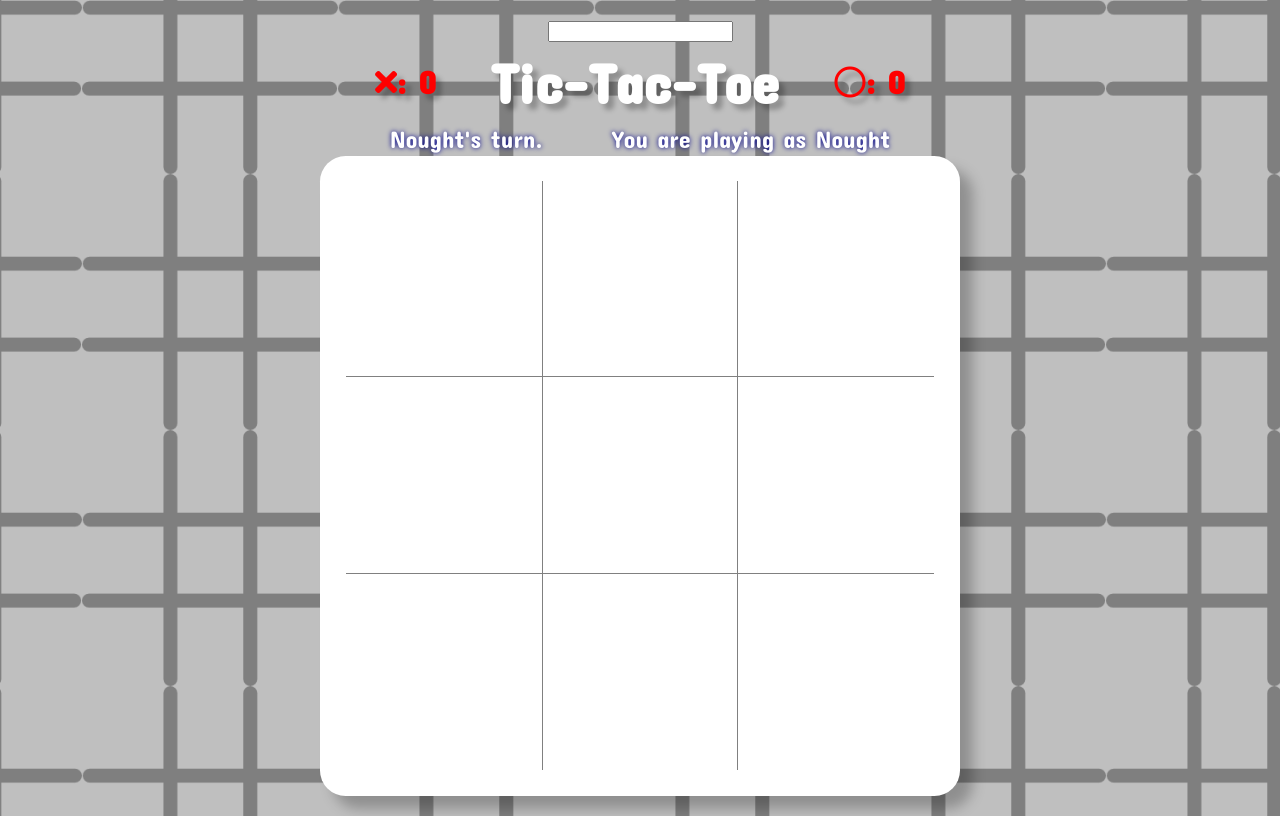
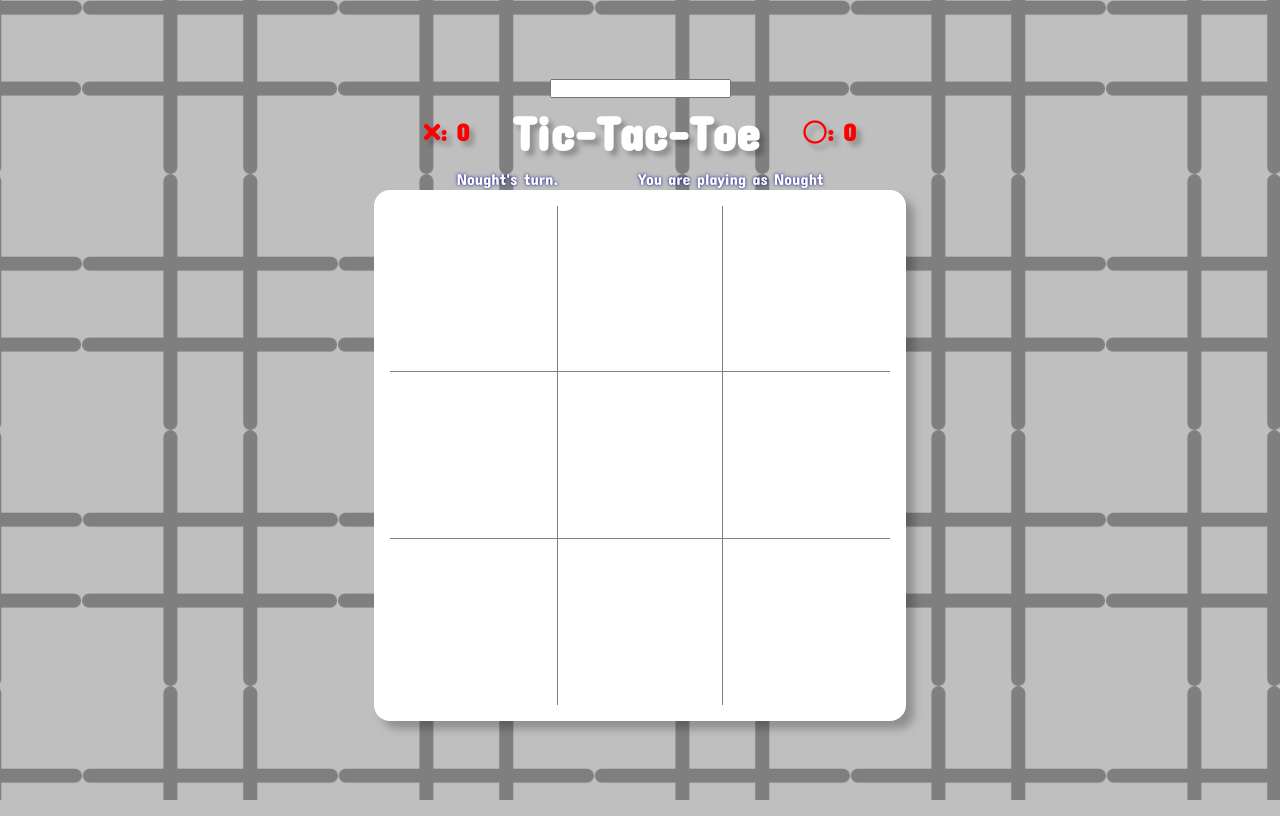
Before and after one commit to zailleh/wdi28-tictactoe, a plain HTML site: page index.html in a window 1280 px wide. Both pictures are taken after a click on the button "1 Player". Drawn offline with Linux system fonts and the light colour scheme.

Commit message:
fix some css and bug finding if game is draw and score display for new players

```diff
--- a/css/style.css
+++ b/css/style.css
@@ -7,6 +7,8 @@ body {
   font-family: 'Concert One', cursive;
   /* background-repeat: space; */
   animation: slide 30s linear infinite;
+  padding: 0;
+  margin: 0;
 
 }
 
@@ -27,32 +29,33 @@ body {
   align-items: center;
   justify-content: center;
   vertical-align: baseline;
+  max-width: 100vw;
 }
 
 * {
   box-sizing: border-box;
+  margin: 0;
+  padding: 0;
 }
 
 #gameboard {
-  padding: 2vw;
+  padding: 2vmin;
   background-color: white;
   position: relative;
-  border-radius: 2vw;
+  border-radius: 2vmin;
   display: grid;
   grid-template: repeat(3, 1fr) / repeat(3, 1fr);
-  max-width: 640px;
   max-height: 640px;
-  height: calc( 100vmin - 11vmax );
-  width: calc( 100vmin - 11vmax );
-  min-width: 320px;
+  height: calc( 100vmin - 21vmax );
   min-height: 320px;
   /* margin: auto auto; */
-  box-shadow: 1vw 1vw 1vw rgba(0,0,0,0.25);
+  box-shadow: 1vmin 1vmin 1vmin rgba(0,0,0,0.25);
 }
 
 h1#title, #statusDisplay {
-  font-size: 7vmin;
-  margin: .125em;
+  font-size: 6vmin;
+  padding: .125em;
+  margin: 0;
   color: #FFF;
   text-shadow: .1em .1em .1em rgba(0,0,0,0.25);
   min-width: 341px;
@@ -60,11 +63,11 @@ h1#title, #statusDisplay {
   justify-content: space-evenly;
   align-items: center;
   max-width: 640px;
-  width: calc( 100vmin - 11vmax );
+  width: calc( 100vmin - 21vmax );
 }
 
 #statusDisplay {
-  font-size: 3vmin;
+  font-size: 2vmin;
   color: white;
   text-shadow: 0 0 0.2em darkblue
 }
@@ -94,10 +97,14 @@ h1#title, #statusDisplay {
   color: green;
 }
 
+.respWidth {
+  min-width: 320px;
+  width: calc( 100vmin - 21vmax );
+  max-width: 640px;
+}
+
 .winmsg {
-  position: absolute;
-  top: 100%;
-  width: 100%;
+
   background-color: white;
   padding: .25em;
   border-radius: .5em;
@@ -108,6 +115,8 @@ h1#title, #statusDisplay {
   align-content: space-between;
   align-items: center;
   justify-content: space-around;
+  margin-top: 0.25em;
+  z-index: 1;
 }
 
 .menubutton {
@@ -135,7 +144,7 @@ h1#title, #statusDisplay {
 
 .score{
   color: red;
-  font-size: 4vmin;
+  font-size: 3vmin;
 }
 
 .waiting {
--- a/index.html
+++ b/index.html
@@ -23,9 +23,9 @@
 <body>
   <div class="container">
     <input type="text" id="playerID"></input>
-    <h1 id="title">Tic-Tac-Toe</h1>
-    <div id="statusDisplay"></div>
-    <div id="gameboard">
+    <h1 id="title"  class="respWidth">Tic-Tac-Toe</h1>
+    <div id="statusDisplay" class="respWidth"></div>
+    <div id="gameboard" class="respWidth">
       <button class="menubutton local" value="1">1 Player</button>
       <button class="menubutton local" value="2">2 Players (Local)</button>
       <button class="menubutton remote" value="3">2 Players (Internet)</button>
--- a/js/main.js
+++ b/js/main.js
@@ -4,7 +4,8 @@ let menu;
 const bootToMenu = function() {
   $( '#gameboard' ).html(menu); //reset gameboard
   $( '.score' ).remove();
-  $( '#statusDisplay' ).html("")
+  $( '#statusDisplay' ).html("");
+  $('.winmsg').remove();
   addMenuListeners();
 }
 
--- a/js/multiplayer.js
+++ b/js/multiplayer.js
@@ -303,9 +303,9 @@ const updateMultiWinDisplay = function ( players ){
       let $title = $( '#title' );
       console.log(scores);
       if ( playerNum === 1 ) {
-        score.cross = scores.win
+        score.cross = isValidNumber(scores.win) ? scores.win : 0
       } else if ( playerNum === 0 ) {
-        score.nought = scores.win
+        score.nought = isValidNumber(scores.win) ? scores.win : 0
       }
 
       updateScoreDisplay( score ); //ref: tic-tac-toe.js
--- a/js/tic-tac-toe.js
+++ b/js/tic-tac-toe.js
@@ -3,7 +3,7 @@ let player = "Nought";
 let score = {
   nought: 0,
   cross: 0
-}
+};
 
 let NoughtIco = '<i class="far fa-circle"></i>'
 let CrossIco = '<i class="fas fa-times"></i>'
@@ -90,6 +90,7 @@ const resetGameBoard = function () {
   // reset gamedata and gameboard
   gameData.length = 0;
   $('#gameboard').html("");
+  $('.winmsg').remove();
   player = "Nought"
 
   // populate gamedata and gameboard
@@ -140,7 +141,7 @@ const winDisplay = function ( winInfo, replayFn ) { // display the win diaglog
 
   if ( winInfo.tie !== undefined ) {
     // it's a draw!
-    $( '#gameboard' ).append( $( '<div>').addClass('winmsg').html(`It's a draw!`).append( replayBtn ) );
+    $( '.container' ).append( $( '<div>').addClass('winmsg respWidth').html(`It's a draw!`).append( replayBtn ) );
     replayBtn.on( 'click', replayFn)
   } else {
     // update scores & save to cookies
@@ -153,7 +154,7 @@ const winDisplay = function ( winInfo, replayFn ) { // display the win diaglog
       $( `div[data-id="${ slotID }"]` ).addClass('win');
     }
 
-    $( '#gameboard' ).append( $( '<div>').addClass('winmsg').html(`${ player } wins!`).append( replayBtn ) );
+    $( '.container' ).append( $( '<div>').addClass('winmsg respWidth').html(`${ player } wins!`).append( replayBtn ) );
     replayBtn.on( 'click', replayFn)
   }
 }
@@ -237,7 +238,7 @@ const callAI = function () {
 const pickRandomSlot = function () {
   let freeSlot = false;
   const win = {};
-  getRandomInt(9)
+  //getRandomInt(9)
 
   // get empty slots
   const emptySlots = [];
@@ -253,7 +254,7 @@ const pickRandomSlot = function () {
     }
   }
 
-  const rand = getRandomInt( emptySlots.length )
+  const rand = getRandomInt( emptySlots.length );
 
   win.aiSlots = [ emptySlots[rand] ]
 
@@ -415,21 +416,6 @@ const unbeatableAI = function ( plyr ) {
 const checkForWin = function () {
   // debugger;
 
-  let anyFreeSlots = false;
-  // check if  all slots taken
-  for (let x = 0; x < 3; x++) {
-    for ( let y = 0; y < 3; y++ ) {
-      if ( gameData[x][y] === "empty" ) {
-        anyFreeSlots = true;
-        break; // stop loop if there's at least one empty slot
-      }
-    }
-  }
-
-  if ( anyFreeSlots === false ) {
-    return { win: true, tie: true, slots: [], aiSlots: [] };
-  }
-
   let win = checkYforWin( player );
   if (win.win === true) {
     return win;
@@ -450,5 +436,21 @@ const checkForWin = function () {
     return win;
   }
 
+  // check for draw
+  let anyFreeSlots = false;
+  // check if  all slots taken
+  for (let x = 0; x < 3; x++) {
+    for ( let y = 0; y < 3; y++ ) {
+      if ( gameData[x][y] === "empty" ) {
+        anyFreeSlots = true;
+        break; // stop loop if there's at least one empty slot
+      }
+    }
+  }
+
+  if ( anyFreeSlots === false ) {
+    return { win: true, tie: true, slots: [], aiSlots: [] };
+  }
+
   return win;
 } // check for game win or draw
```
